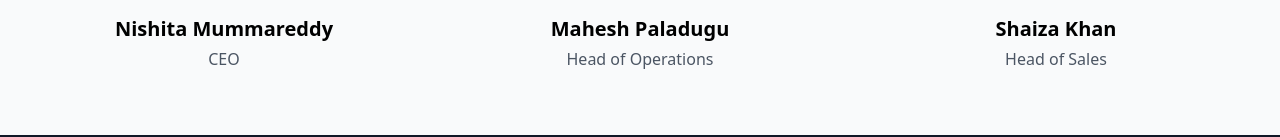
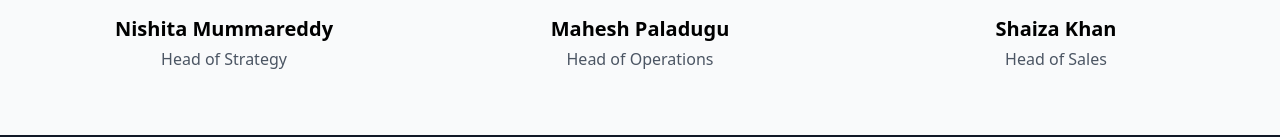
Before and after one commit to mahepal88/labcrafters, a React (Vite) app: page /about in a window 1280 px wide. Shown: the part 1109-1246 px from the top of the page. Built offline with nearby package versions, Linux system fonts and the light colour scheme.

Commit message:
Update About.tsx

```diff
--- a/src/pages/About.tsx
+++ b/src/pages/About.tsx
@@ -60,7 +60,7 @@ const About = () => {
             {[
               {
                 name: "Nishita Mummareddy",
-                role: " CEO ",
+                role: " Head of Strategy ",
                 image: "https://i.postimg.cc/J4dYrCRx/82ededc3-3b61-4187-a5ec-dbb9b6fb7be0.png"
 
               },
```
